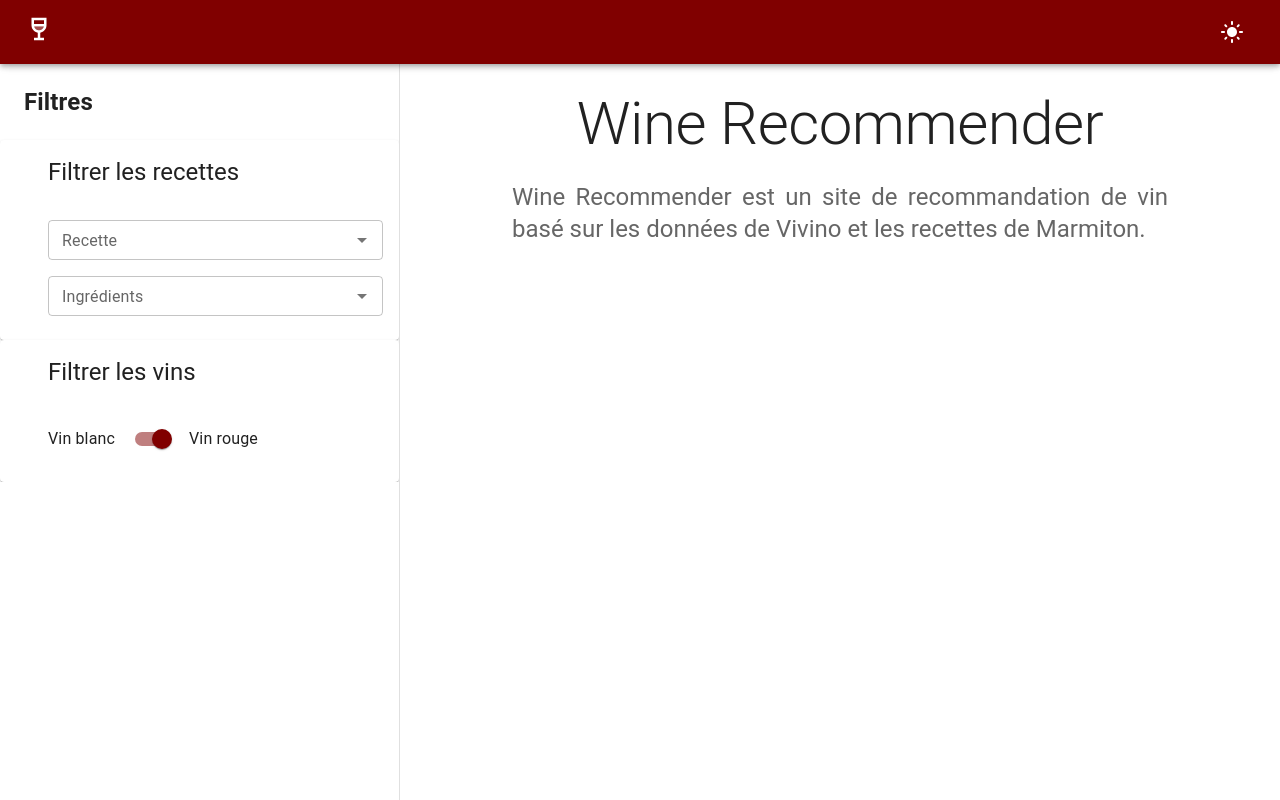
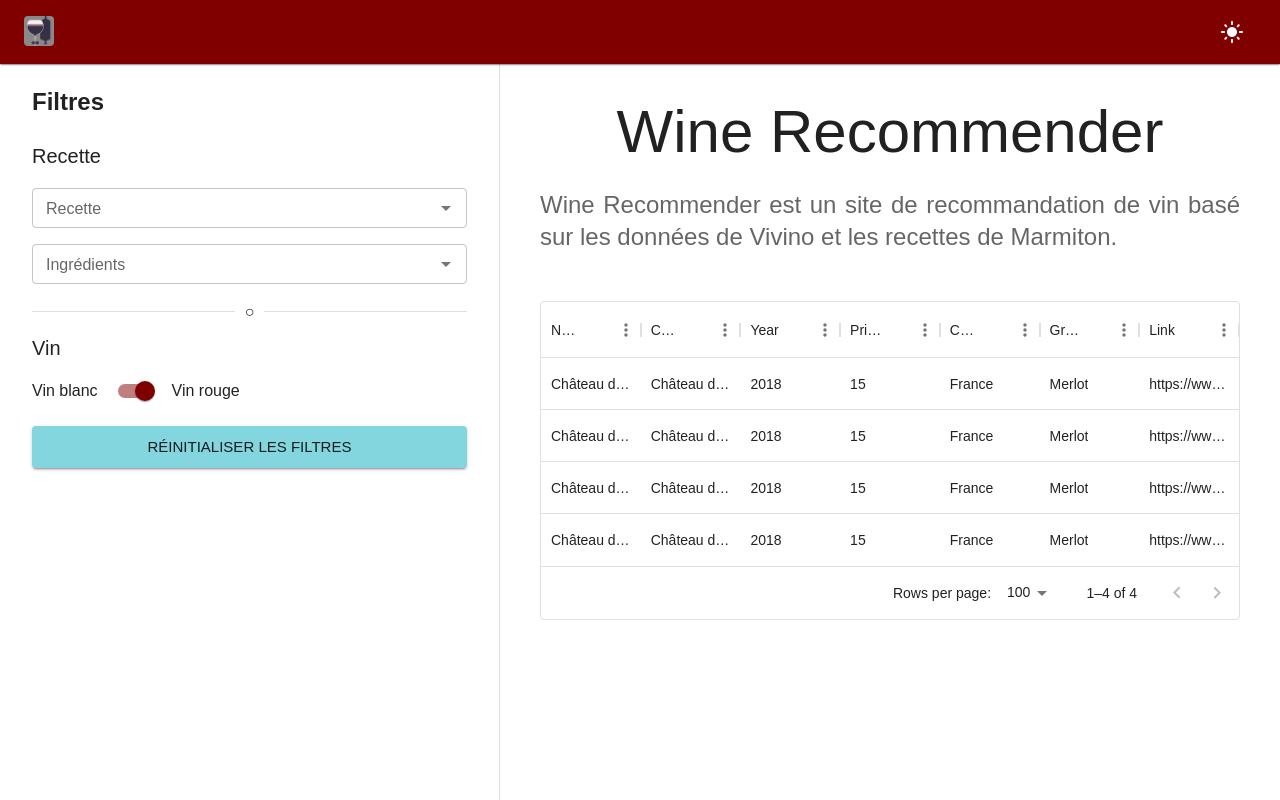
Before and after one commit to MSE-WEM/wine-recommender, a React (Create React App) app in the folder frontend/wine-recommender/: page / in a window 1280 px wide. Built offline with nearby package versions, Linux system fonts and the light colour scheme.

Commit message:
first frontend implementation with static data

```diff
--- a/frontend/wine-recommender/package.json
+++ b/frontend/wine-recommender/package.json
@@ -7,6 +7,7 @@
     "@emotion/styled": "^11.11.0",
     "@mui/icons-material": "^5.11.16",
     "@mui/material": "^5.13.0",
+    "@mui/x-data-grid": "^6.5.0",
     "@reduxjs/toolkit": "^1.9.5",
     "@testing-library/jest-dom": "^5.16.5",
     "@testing-library/react": "^13.4.0",
--- a/frontend/wine-recommender/src/App.tsx
+++ b/frontend/wine-recommender/src/App.tsx
@@ -1,47 +1,37 @@
 import React from 'react';
-import './App.css';
 import {
     AppBar,
-    Container,
-    createTheme,
-    CssBaseline,
     Grid,
     IconButton,
     Link,
     PaletteMode,
-    ThemeProvider,
-    Toolbar, Tooltip
+    Toolbar,
+    Tooltip
 } from '@mui/material';
+import CssBaseline from '@mui/material/CssBaseline';
 import { BrowserRouter as Router, Route, Routes } from "react-router-dom";
 import { useDispatch, useSelector } from 'react-redux';
+import { createTheme, ThemeProvider } from '@mui/material/styles';
 import { toggleColorMode } from './utils/reducers/colorModeSlice';
-import { LightMode, DarkMode, WineBarTwoTone as WineBar } from '@mui/icons-material';
+import {
+    LightMode,
+    DarkMode,
+    Menu as MenuIcon,
+    MenuOpen as CloseIcon
+} from '@mui/icons-material';
 import { grey } from '@mui/material/colors';
 import Home from './pages/Home';
-import { useNotification } from './utils/useNotification';
-
-declare module '@mui/material/styles' {
-    interface Palette {
-        background_color: Palette['primary'];
-    }
-
-    interface PaletteOptions {
-        background_color: PaletteOptions['primary'];
-    }
-}
-
-// declare module to extend the theme colors
-declare module '@mui/material/AppBar' {
-    interface AppBarPropsColorOverrides {
-        background_color: true;
-    }
-}
 
 function App() {
     const lightgrey = grey[300];
     const darkgrey = grey[900];
     const dispatch = useDispatch();
     const colorMode = useSelector((state: any) => state.colorMode.value);
+    const [mobileOpen, setMobileOpen] = React.useState(false);
+
+    const handleDrawerToggle = () => {
+        setMobileOpen(!mobileOpen);
+    };
 
     const getDesignTokens = (mode: PaletteMode) => ({
         palette: {
@@ -72,6 +62,9 @@
                     }
                 }),
         },
+        typography: {
+            fontFamily: ["Neue Haas Grotesk Display Pro, sans-serif", "Helvetica now, sans-serif"].join(','),
+        }
     });
 
 
@@ -90,15 +83,26 @@
             {/* End CssBaseline */}
 
             {/* Header navbar */}
-            <AppBar color={"primary"} position="fixed" sx={{ zIndex: (theme) => theme.zIndex.drawer + 1 }}>
+            <AppBar position="fixed"
+                    elevation={1}
+                    sx={{zIndex: (theme) => theme.zIndex.drawer + 1}}
+            >
                 <Toolbar>
+                    <IconButton
+                        color="inherit"
+                        aria-label="open drawer"
+                        edge="start"
+                        onClick={handleDrawerToggle}
+                        sx={{mr: 2, display: {md: 'none'}}}
+                    >
+                        {mobileOpen ? <CloseIcon/> : <MenuIcon/>}
+                    </IconButton>
                     <Grid container justifyContent={"space-between"} alignItems={"center"} sx={{height: "100%"}}>
                         <Grid item>
                             <Link color={"inherit"} href={"/"} underline={"none"}>
-                                {/*<img src={colorMode === "light" ? "/logo_full.png" : "/logo_full_white.png"}
-                                     alt={"Logo"} height={"40px"}
-                                     style={{marginRight: "10px", marginTop: "2px"}}/>*/}
-                                <WineBar sx={{color: "white", marginRight: "10px", fontSize: "30px"}}/>
+                                <img src={colorMode === 'light' ? "/logo512_light.png" : "/logo512.png"}
+                                     alt={"Wine Recommender"} height={"30px"}
+                                     style={{marginRight: "10px", marginTop: "5px", borderRadius: "4px"}}/>
                             </Link>
                         </Grid>
                         <Grid item>
@@ -114,15 +118,14 @@
             </AppBar>
             {/* End Header navbar */}
 
-            <Container>
             {/* Main content */}
             <Router>
                 <Routes>
-                        <Route path={"*"} element={<Home/>}/>
+                    <Route path={"*"}
+                           element={<Home mobileOpen={mobileOpen} handleOpen={handleDrawerToggle}/>}/>
                 </Routes>
             </Router>
             {/* End Main content */}
-            </Container>
 
         </ThemeProvider>
     );
--- a/frontend/wine-recommender/src/components/FilterDrawer/index.tsx
+++ b/frontend/wine-recommender/src/components/FilterDrawer/index.tsx
@@ -1,16 +1,24 @@
 import {
     Autocomplete,
-    Box, Card, CardContent, CardHeader,
+    Box,
     Checkbox,
-    Drawer, TextField, Switch,
-    Toolbar, FormControlLabel, Grid,
+    Drawer,
+    TextField,
+    Switch,
+    Toolbar,
+    Grid,
+    Divider,
+    Button, Typography
 } from '@mui/material';
 import React from 'react';
 import { CheckBox as CheckBoxIcon, CheckBoxOutlineBlank as CheckBoxOutlineBlankIcon } from '@mui/icons-material';
 
 const icon = <CheckBoxOutlineBlankIcon fontSize="small"/>;
 const checkedIcon = <CheckBoxIcon fontSize="small"/>;
-const drawerWidth = 400;
+const isSmartphone = (): boolean => {
+    return window.innerWidth < 600;
+}
+const drawerWidth = isSmartphone() ? '100%' : 500;
 const recipes = [
     {
         id: 1,
@@ -42,25 +50,33 @@
 ];
 
 
-export const FilterDrawer: React.FC = () => {
+export const FilterDrawer: React.FC<{
+    mobileOpen: boolean,
+    handleOpen: any,
+}> = ({
+          mobileOpen,
+          handleOpen,
+      }) => {
+
     const [isRedWine, setIsRedWine] = React.useState(true);
-    return (
-        <Drawer
-            variant="permanent"
-            sx={{
-                width: drawerWidth,
-                flexShrink: 0,
-                [`& .MuiDrawer-paper`]: {width: drawerWidth, boxSizing: 'border-box'},
-            }}
-        >
+
+    const drawer = (
+        <>
             <Toolbar/>
             <Box sx={{overflow: 'auto'}}>
-                <Box sx={{ml: 3}}>
+                <Box sx={{ml: 4}}>
                     <h2>Filtres</h2>
                 </Box>
-                <Card sx={{pl: 4}}>
-                    <CardHeader title="Filtrer les recettes"/>
-                    <CardContent>
+                <Box sx={{mx: 4, pb: 2}}>
+                    <Typography
+                        component="h6"
+                        variant="h6"
+                        color="inherit"
+                        noWrap
+                        sx={{flexGrow: 1, pb: 2}}
+                    >
+                        Recette
+                    </Typography>
                     <Autocomplete
                         id="recipe-filter"
                         options={recipes}
@@ -92,11 +108,18 @@
                             <TextField {...params} label="Ingrédients" placeholder="Ingrédients"/>
                         )}
                     />
-                    </CardContent>
-                </Card>
-                <Card sx={{pl: 4}}>
-                    <CardHeader title="Filtrer les vins"/>
-                    <CardContent>
+                    <Divider sx={{mt: 2, mb: 1}}>
+                        ○
+                    </Divider>
+                    <Typography
+                        component="h6"
+                        variant="h6"
+                        color="inherit"
+                        noWrap
+                        sx={{flexGrow: 1, pb: 1}}
+                    >
+                        Vin
+                    </Typography>
                     <Grid component="label" container alignItems="center" spacing={1}>
                         <Grid item>Vin blanc</Grid>
                         <Grid item>
@@ -108,9 +131,52 @@
                         </Grid>
                         <Grid item>Vin rouge</Grid>
                     </Grid>
-                    </CardContent>
-                </Card>
+                    <Button
+                        sx={{mt: 2}}
+                        variant={"contained"}
+                        color={"secondary"}
+                        fullWidth
+                        size={"large"}
+                        onClick={() => {
+                            handleOpen();
+                        }}
+                    >
+                        Réinitialiser les filtres
+                    </Button>
                 </Box>
+            </Box>
+        </>
+    );
+
+    return (
+        <Box
+            component="nav"
+            sx={{width: {md: drawerWidth}, flexShrink: {md: 0}}}
+        >
+            {/* The implementation can be swapped with js to avoid SEO duplication of links. */}
+            <Drawer
+                variant="temporary"
+                open={mobileOpen}
+                ModalProps={{
+                    keepMounted: true, // Better open performance on mobile.
+                }}
+                sx={{
+                    display: {xs: 'block', md: 'none'},
+                    '& .MuiDrawer-paper': {boxSizing: 'border-box', width: drawerWidth},
+                }}
+            >
+                {drawer}
             </Drawer>
+            <Drawer
+                variant="permanent"
+                sx={{
+                    display: {xs: 'none', md: 'block'},
+                    '& .MuiDrawer-paper': {boxSizing: 'border-box', width: drawerWidth},
+                }}
+                open
+            >
+                {drawer}
+            </Drawer>
+        </Box>
     );
 }
--- /dev/null
+++ b/frontend/wine-recommender/src/components/WineDataGrid/index.tsx
@@ -0,0 +1,59 @@
+import * as React from 'react';
+import { DataGrid } from '@mui/x-data-grid';
+
+export const WineDataGrid: React.FC = () => {
+
+    return (
+        <DataGrid sx={{maxWidth: '100%'}} autoHeight={true}
+                  columns={[
+                      {flex: 1, field: 'name', headerName: 'Name'},
+                      {flex: 1, field: 'cellar', headerName: 'Cellar'},
+                      {flex: 1, field: 'year', headerName: 'Year'},
+                      {flex: 1, field: 'price', headerName: 'Price'},
+                      {flex: 1, field: 'country', headerName: 'Country'},
+                      {flex: 1, field: 'grapes', headerName: 'Grapes'},
+                      {flex: 1, field: 'link', headerName: 'Link'}
+                  ]} rows={[
+            {
+                id: 1,
+                name: 'Château de la Tour',
+                cellar: 'Château de la Tour',
+                year: 2018,
+                price: 15,
+                country: 'France',
+                grapes: 'Merlot',
+                link: 'https://www.vivino.com/fr/chateau-de-la-tour-2018/w/2086668?year=2018&s=20'
+            },
+            {
+                id: 2,
+                name: 'Château des Bormettes',
+                cellar: 'Château des Bormettes',
+                year: 2018,
+                price: 15,
+                country: 'France',
+                grapes: 'Merlot',
+                link: 'https://www.vivino.com/fr/chateau-des-bormettes-2018/w/2086668?year=2018&s=20'
+            },
+            {
+                id: 3,
+                name: 'Château de la Tour',
+                cellar: 'Château de la Tour',
+                year: 2018,
+                price: 15,
+                country: 'France',
+                grapes: 'Merlot',
+                link: 'https://www.vivino.com/fr/chateau-de-la-tour-2018/w/2086668?year=2018&s=20'
+            },
+            {
+                id: 4,
+                name: 'Château des Bormettes',
+                cellar: 'Château des Bormettes',
+                year: 2018,
+                price: 15,
+                country: 'France',
+                grapes: 'Merlot',
+                link: 'https://www.vivino.com/fr/chateau-des-bormettes-2018/w/2086668?year=2018&s=20'
+            },
+        ]}/>
+    );
+}
--- a/frontend/wine-recommender/src/index.css
+++ b/frontend/wine-recommender/src/index.css
@@ -1,13 +1,10 @@
-body {
-  margin: 0;
-  font-family: -apple-system, BlinkMacSystemFont, 'Segoe UI', 'Roboto', 'Oxygen',
-    'Ubuntu', 'Cantarell', 'Fira Sans', 'Droid Sans', 'Helvetica Neue',
-    sans-serif;
-  -webkit-font-smoothing: antialiased;
-  -moz-osx-font-smoothing: grayscale;
+code {
+  font-family: source-code-pro, Menlo, Monaco, Consolas, 'Courier New',
+  monospace;
 }
 
-code {
-  font-family: source-code-pro, Menlo, Monaco, Consolas, 'Courier New',
-    monospace;
+#root {
+  min-height: 100vh;
+  display: flex;
+  flex-direction: column;
 }
--- a/frontend/wine-recommender/src/pages/Home/index.tsx
+++ b/frontend/wine-recommender/src/pages/Home/index.tsx
@@ -6,15 +6,20 @@
 } from '@mui/material';
 import React from 'react';
 import { FilterDrawer } from '../../components/FilterDrawer';
+import { WineDataGrid } from '../../components/WineDataGrid';
 
+const isSmartphone = (): boolean => {
+    return window.innerWidth < 600;
+}
+const maxWidth = isSmartphone() ? '100%' : 600;
 
-const Home: React.FC = () => {
+const Home: React.FC<{ mobileOpen: boolean, handleOpen: any }> = ({mobileOpen, handleOpen}) => {
     return (
         <Box sx={{display: 'flex'}}>
-            <FilterDrawer />
-            <Box component="main" sx={{flexGrow: 1, p: 3}}>
+            <FilterDrawer mobileOpen={mobileOpen} handleOpen={handleOpen}/>
+            <Box component="main" sx={{flexGrow: 1, p: 2, pt: 4, pb: 3}}>
                 <Toolbar/>
-                <Container maxWidth="lg">
+                <Container>
                     <Typography
                         component="h1"
                         variant="h2"
@@ -29,11 +34,13 @@
                         recettes de Marmiton.
                     </Typography>
                 </Container>
+                <Container sx={{py: 4, maxWidth: maxWidth}}>
+                    <WineDataGrid/>
+                </Container>
             </Box>
         </Box>
 
-    )
-        ;
+    );
 }
 
 
```
Also changed, not shown: frontend/wine-recommender/kubernetes/kube-config.yml (added, +60 -0 lines), frontend/wine-recommender/public/logo512_light.png (added), 1 other file (tests, documents, lock files or other folders). Lines whose indentation alone changed are shown as unchanged.
